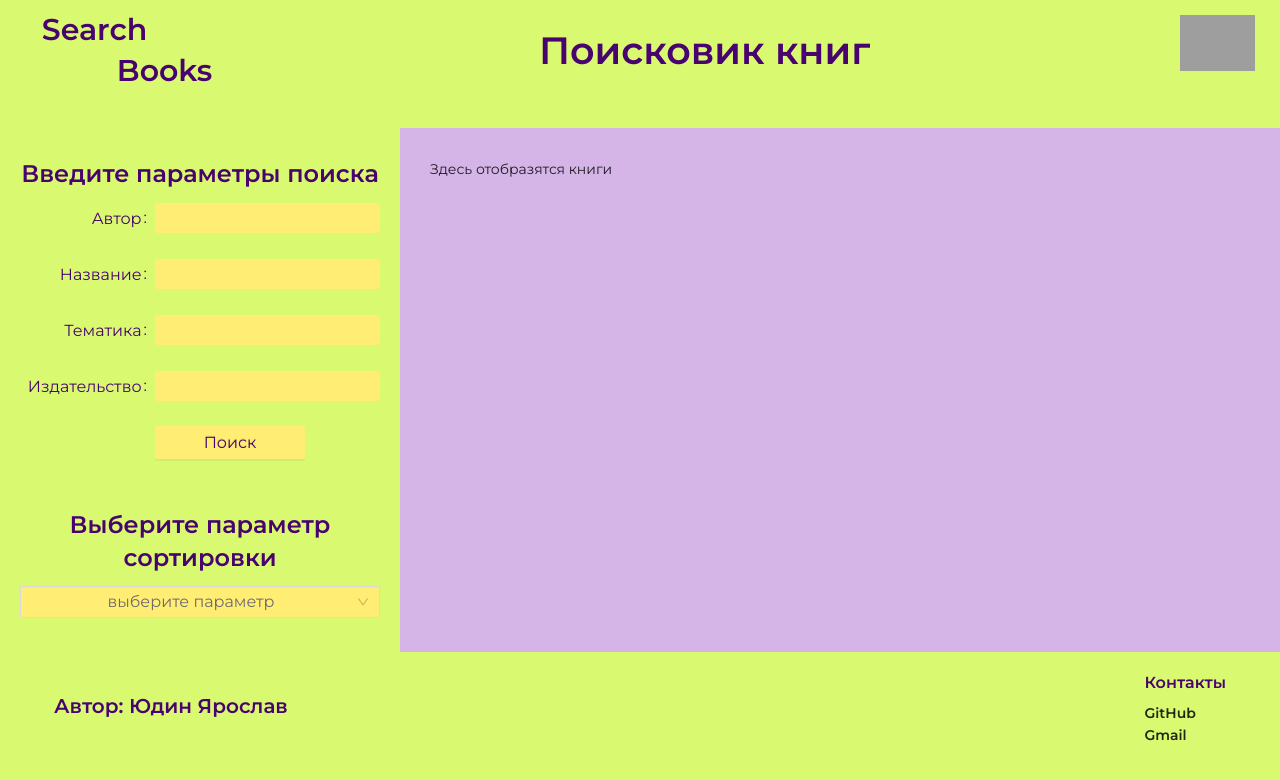
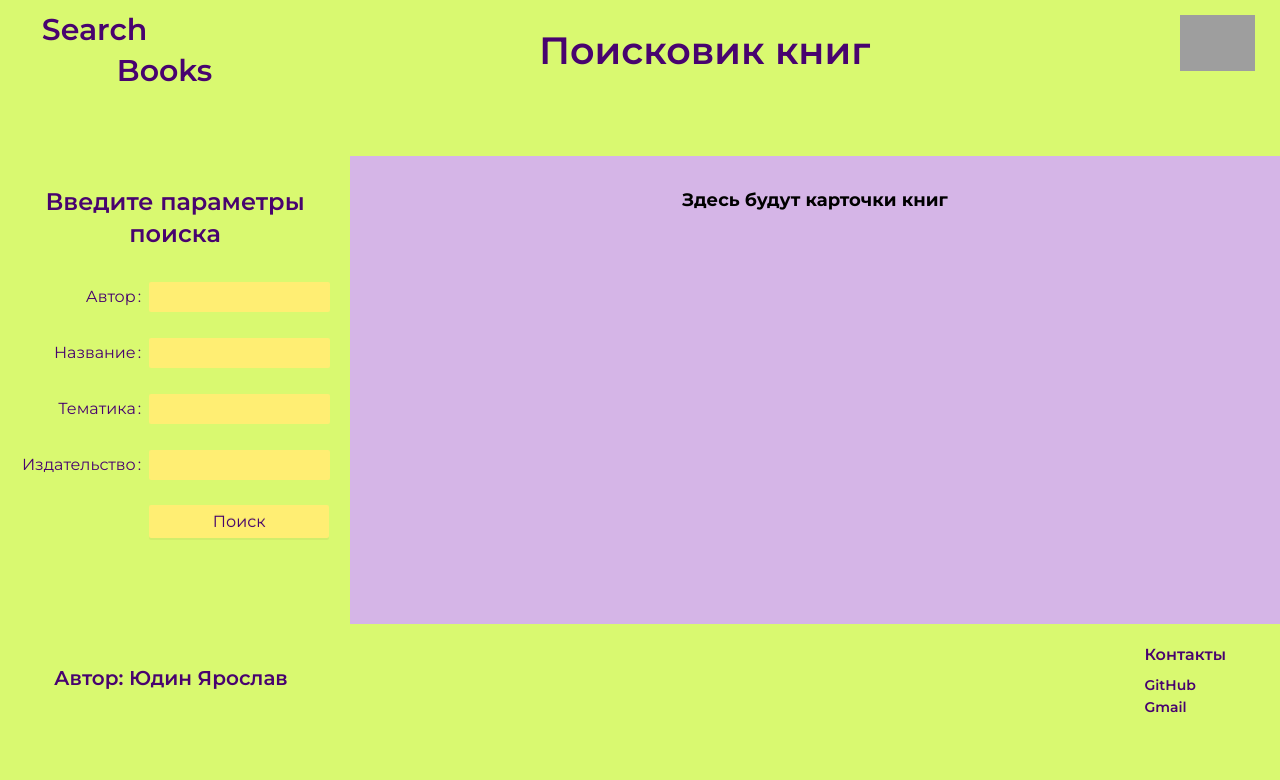
Before and after one commit to Yargo54/search_boock, a React (Create React App) app: page / in a window 1280 px wide. Shown: the top 780 px of the page. Built offline with nearby package versions, Linux system fonts and the light colour scheme; grey boxes are pictures that could not be loaded.

Commit message:
request and output customization

```diff
--- a/package.json
+++ b/package.json
@@ -9,6 +9,7 @@
     "antd": "^4.21.0",
     "react": "^18.1.0",
     "react-dom": "^18.1.0",
+    "react-router-dom": "^6.3.0",
     "react-scripts": "5.0.1",
     "web-vitals": "^2.1.4"
   },
--- a/src/API/ApiBooks.js
+++ b/src/API/ApiBooks.js
@@ -1,8 +1,11 @@
 import Connector from "./RESTApi";
 
+const apiKey = "AIzaSyA8o1lCTefxo-KvhUkc8KdtFXMU3QQMFFc";
+const baseUrl = "https://www.googleapis.com/books/v1/volumes?q=";
+
 class ApiBooks {
-    static getSearchBooks(url) {
-        return Connector.getBooks(url)
+    static getSearchBooks(value) {
+        return Connector.getBooks(`${baseUrl} + ${value.themes}+inauthor:${value.author}+intitle:${value.title}+inpublisher:${value.publishingHouse}&maxResults=30&key=${apiKey}`)
     }
 }
 
--- a/src/API/RESTApi.js
+++ b/src/API/RESTApi.js
@@ -1,10 +1,8 @@
-class RestApi{
-    static getBooks(url) {
-        return fetch(url)
-        .then(res => res.json())
-        .then(data => console.log(data))
-        .catch(err => console.log(`Ошибка ${err.message}`))
-    }
+class RestApi {
+  static getBooks(url) {
+    return fetch(url)
+    .then((res) => res.json());
+  }
 }
 
 export default RestApi;
--- a/src/components/Content.css
+++ b/src/components/Content.css
@@ -2,3 +2,21 @@
     background: #D5B5E7;
     padding: 30px;
 }
+
+.authorsContainer{
+    display: flex;
+    flex-direction: column;
+    margin-bottom: 5px;
+}
+
+.authors__title{
+    font-weight: bold;
+    color:black;
+}
+
+.emptyContentText{
+    font-size: 18px;
+    color: rgb(0, 0, 0);
+    text-align: center;
+    font-weight: bold;
+}
--- a/src/components/Content.js
+++ b/src/components/Content.js
@@ -1,12 +1,58 @@
 import { Component } from "react";
-import { Layout } from "antd";
+import { Layout, Card, List } from "antd";
 import "./Content.css";
 
 const { Content } = Layout;
+const { Meta } = Card;
 
 class _Content extends Component {
   render() {
-    return <Content className="content">Здесь отобразятся книги</Content>;
+    const { params } = this.props;
+
+    return (
+      <Content className="content">
+        {params.length > 0 ? (
+          <List
+            grid={{
+              gutter: 24,
+              column: 4,
+            }}
+            dataSource={params}
+            renderItem={(item) => (
+              <List.Item>
+                <Card
+                  className="card"
+                  cover={<img alt="title img" src={item.img} />}
+                >
+                  <Meta
+                    title={item.title}
+                    description={
+                      <div style={{ marginBottom: 15 }}>
+                        <div className="authorsContainer">
+                          <span className="authors__title">Авторы:</span>
+                          {item.author
+                            ? item.author.map((i) => {
+                                return <span>{i}</span>;
+                              })
+                            : "Автор(ы) не указаны"}
+                        </div>
+                        <span>{item.publishedDate}</span>
+                      </div>
+                    }
+                  />
+                  <a href={item.previewLink} target="_blank">
+                    Узнать подробнее
+                  </a>
+                </Card>
+              </List.Item>
+            )}
+            pagination={{ pageSize: 4 }}
+          />
+        ) : (
+          <div className="emptyContentText">Здесь будут карточки книг</div>
+        )}
+      </Content>
+    );
   }
 }
 
--- a/src/components/Footer.js
+++ b/src/components/Footer.js
@@ -25,10 +25,10 @@ class _Footer extends Component {
             </Typography.Title>
             <div className="divContacts">
               <Typography.Text strong style={{ cursor: "pointer" }}>
-                GitHub
+                <a href="https://github.com/Yargo54" target="_blanck" style={{color: "#48036F"}}>GitHub</a>
               </Typography.Text>
               <Typography.Text strong style={{ cursor: "pointer" }}>
-                Gmail
+                <a href="mailto:yargo.357@gmail.com" style={{color: "#48036F"}}>Gmail</a>
               </Typography.Text>
             </div>
           </div>
--- a/src/components/Main.js
+++ b/src/components/Main.js
@@ -5,15 +5,46 @@ import _Header from "./Header";
 import _Sider from "./Sider";
 import _Content from "./Content";
 import _Footer from "./Footer";
+import ApiContainer from "../API/ApiContainer";
+
+function chekFormValue(val, dict){
+  dict.forEach((item) => {
+    if(typeof val[item] === "undefined") {
+      val[item] = "";
+    }
+  })
+}
 
 class Main extends Component {
+  state = {
+    searchParams: [],
+  };
+
+  onSearch = (value) => {
+    chekFormValue(value, ['author', 'title', 'publishingHouse'])
+    ApiContainer.ProxyApiBooks.getSearchBooks(value)
+    .then((data) =>
+      this.setState({
+        searchParams: data.items.map((item) => {
+          return {
+            author: item.volumeInfo.authors,
+            title: item.volumeInfo.title,
+            img: item.volumeInfo.imageLinks.smallThumbnail,
+            previewLink: item.volumeInfo.infoLink,
+            publishedDate: item.volumeInfo.publishedDate,
+          };
+        }),
+      })
+    );
+  };
+
   render() {
     return (
       <Layout style={{ minHeight: "100vh" }}>
         <_Header />
         <Layout>
-          <_Sider />
-          <_Content />
+          <_Sider onSearch={this.onSearch} />
+          <_Content params={this.state.searchParams} />
         </Layout>
         <_Footer />
       </Layout>
--- a/src/components/SearchForm.css
+++ b/src/components/SearchForm.css
@@ -4,7 +4,7 @@
 }
 
 .submitButton{
-    width: 150px;
+    width: 180px;
     background: #FFEE73;
     color: #48036F;
     border: none;
--- a/src/components/SearchForm.js
+++ b/src/components/SearchForm.js
@@ -1,30 +1,19 @@
 import { Component } from "react";
 import { Button, Form, Input } from "antd";
 import "./SearchForm.css";
-import ApiContainer from "../API/ApiContainer";
 
 const layout = {
   labelCol: {
-    span: 9,
+    span: 10,
   },
   wrapperCol: {
     span: 16,
   },
 };
 
-const searchParam = {};
-
-const onSearch = (value) => {
-  searchParam.author = value.author;
-  searchParam.designation = value.designation;
-  searchParam.themes = value.themes;
-  searchParam.publishingHouse = value.publishingHouse;
-  console.log(searchParam);
-  ApiContainer.ProxyApiBooks.getSearchBooks(`https://www.googleapis.com/books/v1/volumes?q=${searchParam.author}&key=AIzaSyA8o1lCTefxo-KvhUkc8KdtFXMU3QQMFFc`)
-}
-
 class _SearchForm extends Component {
   render() {
+    const { onSearch } = this.props;
     return (
       <Form {...layout} onFinish={onSearch}>
         <Form.Item
@@ -32,10 +21,10 @@ class _SearchForm extends Component {
           label="Автор:"
           className="formItem__label"
         >
-          <Input className="formInput" />
+            <Input className="formInput" value={''}/>
         </Form.Item>
         <Form.Item
-          name={["designation"]}
+          name={["title"]}
           label="Название"
           className="formItem__label"
         >
@@ -55,7 +44,7 @@ class _SearchForm extends Component {
         >
           <Input className="formInput" />
         </Form.Item>
-        <Form.Item wrapperCol={{ ...layout.wrapperCol, offset: 9 }}>
+        <Form.Item wrapperCol={{ ...layout.wrapperCol, offset: 10 }}>
           <Button type="primary" htmlType="submit" className="submitButton">
             Поиск
           </Button>
--- a/src/components/Sider.js
+++ b/src/components/Sider.js
@@ -8,16 +8,17 @@ const { Sider } = Layout;
 
 class _Sider extends Component {
   render() {
+    const { onSearch } = this.props;
     return (
-      <Sider className="sider" collapsedWidth="0" width={400}>
-        <Typography.Title level={3} className="search__title">
+      <Sider className="sider" width={350}>
+        <Typography.Title level={3} className="search__title" style={{marginBottom: 30}}>
           Введите параметры поиска
         </Typography.Title>
-        <_SearchForm />
-        <Typography.Title level={3} className="search__title titleSortMrgn">
+        <_SearchForm onSearch = {onSearch}/>
+        {/* <Typography.Title level={3} className="search__title titleSortMrgn">
           Выберите параметр сортировки
-        </Typography.Title>
-        <_Select />
+        </Typography.Title>  */}
+        {/* <_Select /> */}
       </Sider>
     );
   }
```
Also changed, not shown: src/index.js (+6 -8 lines), 1 other file (tests, documents, lock files or other folders).
